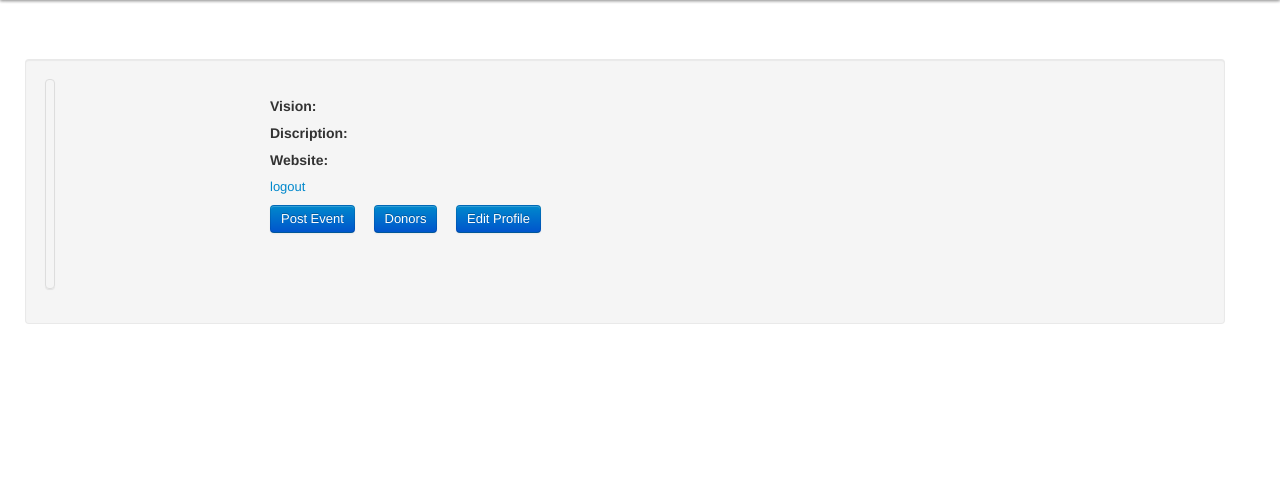
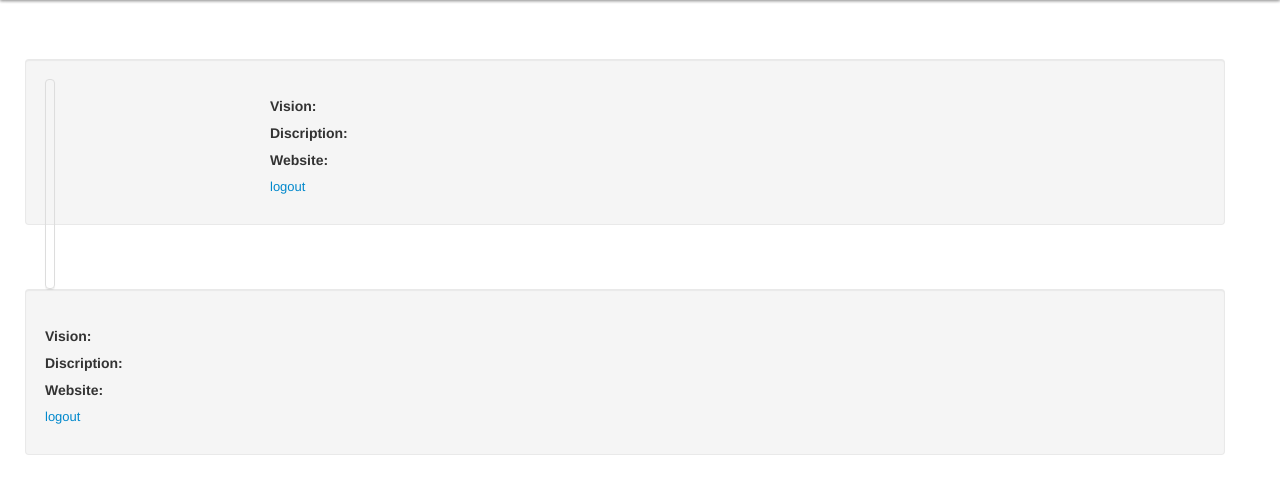
Before and after one commit to raj0209/NGO-portal-website, a PHP site: page /ngohome.php in a window 1280 px wide. Shown: the part 76-570 px from the top of the page. Run offline with PHP 8.4, Linux system fonts and the light colour scheme; the visitor is signed in with stand-in values (Sample User, id 1); data that the repository does not hold is empty.

Commit message:
Minor changes

```diff
--- a/database.php
+++ b/database.php
@@ -83,7 +83,7 @@ $sqlQueryPostNgo = "CREATE TABLE IF NOT EXISTS ngoPost(
 ngo_pid INT NOT NULL,
 name VARCHAR( 100 ) NOT NULL,
 detail VARCHAR( 100 ) ,
-postDate VARCHAR( 20 ) ,
+postTime DATETIME UNIQUE,
 fromDate VARCHAR( 20 ) ,
 toDate VARCHAR( 20 ) ,
 location VARCHAR( 100 ) ,
--- a/ngohome.php
+++ b/ngohome.php
@@ -71,7 +71,7 @@
         <div class="container">
             <div class="row" style="margin-top: -75px;">
                 <div class="col-md-4" >
-                    <div class="well well-sm" style="height: 225px;">
+                    <div class="well well-sm" style="height: auto;">
                         <div class="media">
                             <a class="thumbnail pull-left" href="#">
                                 <img style="height: 200px;" class="media-object" src="<?php echo $logo?>">
@@ -88,16 +88,43 @@
                                     <p id="address" name="address"><a href="http://<?php echo $web ?>" target="_blank"><?php echo $web ?></p>
 									<p align="left"><a href="logout.php">logout</a></p>
                                 </div>
-                                <p>
-                                    <a style="margin-right: 15px;" href="#" class="btn btn-lg btn-primary btn-block"><span class="glyphicon glyphicon-comment"></span> Post Event</a>
-                                    <a style="margin-right: 15px;" href="#" class="btn btn-lg btn-primary btn-block"><span class="glyphicon glyphicon-heart"></span> Donors</a>
-                                    <a style="margin-right: 15px;" href="#" class="btn btn-lg btn-primary btn-block"><span class="glyphicon glyphicon-ban-circle"></span> Edit Profile</a>
-                                </p>
                             </div>
                         </div>
                     </div>
                 </div>
             </div>
+
+            <div class="row" >
+                <div class="col-md-4" >
+                    <div class="well well-sm" style="height: auto;">
+                        <div class="media">
+                            <div class="media-body">
+                                <?php
+                                    //$forTime = "fortime";
+                                    //$datetime = strtotime($forTime->createdate);
+                                    //$mysqldate = date("m/d/y g:i A", $datetime);
+
+                                    $query = "SELECT * FROM ngoPost WHERE ngo_pid = $pid"
+                                ?>
+                                <div>
+                                    <h1 class="media-heading" id="nameOfNgo" name="nameOfNgo"><?php echo $ngoname ?></h1>
+                                    <div >
+                                        <br>
+                                        <h4>Vision:</h4>
+                                        <p id="vision" name="vision"> <?php echo $vision ?></p>
+                                        <h4>Discription:</h4>
+                                        <p id="discription" name="discription"><?php echo $des ?></p>
+                                        <h4>Website:</h4>
+                                        <p id="address" name="address"><a href="http://<?php echo $web ?>" target="_blank"><?php echo $web ?></p>
+                                        <p align="left"><a href="logout.php">logout</a></p>
+                                    </div>
+                                </div>
+                            </div>
+                        </div>
+                    </div>
+                </div>
+            </div>
+
         </div>
      </body>
 </html>
```
